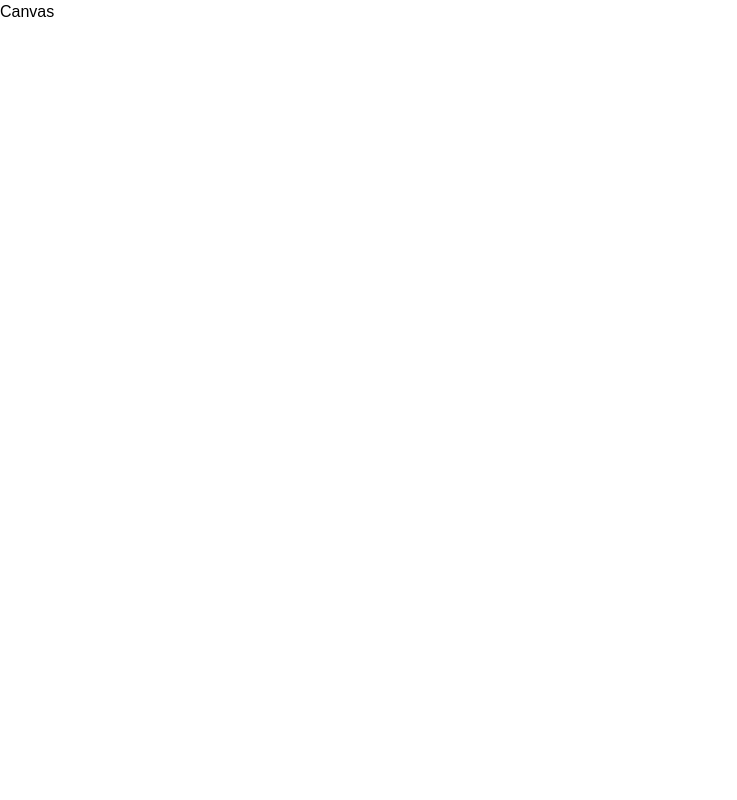
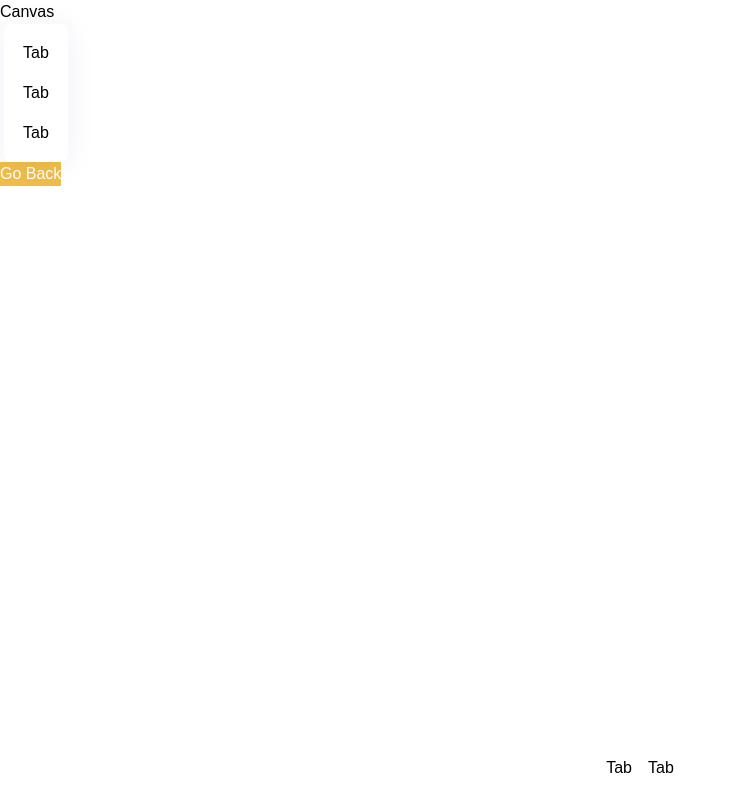
Before and after one commit to roblebob/lab-threejs, a React (Vite) app in the folder client/: page / in a window 1280 px wide. Both pictures are taken after a click on the button "Customize It". Shown: the whole page, without its empty margins (0-737 px from the left). Built offline with nearby package versions, Linux system fonts and the light colour scheme; a web font is replaced by a local one.

Commit message:
layout for Customizer

```diff
--- a/client/src/pages/Customizer.jsx
+++ b/client/src/pages/Customizer.jsx
@@ -22,11 +22,48 @@
     <AnimatePresence>
       {!snap.intro && (
         <>
+          {/* Controle Tabs on the left */}
           <motion.div
             key="custom"
             className="absolute top-0 left-0 z-10"
-            >
+            {...slideAnimation("left")}
+          >
+            <div className="flex items-center min-h-screen">
+              <div className="editortabs-container tabs">
+                {EditorTabs.map((tab) => (
+                  <Tab key={tab.name} tab={tab} handleClick={() => {}} />
+                ))}
+              </div>
+            </div>
+          </motion.div>
 
+          {/* Backbutton, top right corner */}
+          <motion.div
+            className="absolute z-10 top-5 right-5"
+            {...fadeAnimation}
+          >
+            <CustomButton
+              type="filled"
+              title="Go Back"
+              handleClick={() => (state.intro = true)}
+              customStyles="w-fit px-4 py-2.5 font-bold text-sm"
+            />
+          </motion.div>
+
+          {/* Filter Controle Buttons on the buttom */}
+          <motion.div
+            className="filtertabs-container"
+            {...slideAnimation("up")}
+          >
+            {FilterTabs.map((tab) => (
+              <Tab
+                key={tab.name}
+                tab={tab}
+                isFilterTab
+                isActiveTab=""
+                handleClick={() => {}}
+              />
+            ))}
           </motion.div>
         </>
       )}
```
